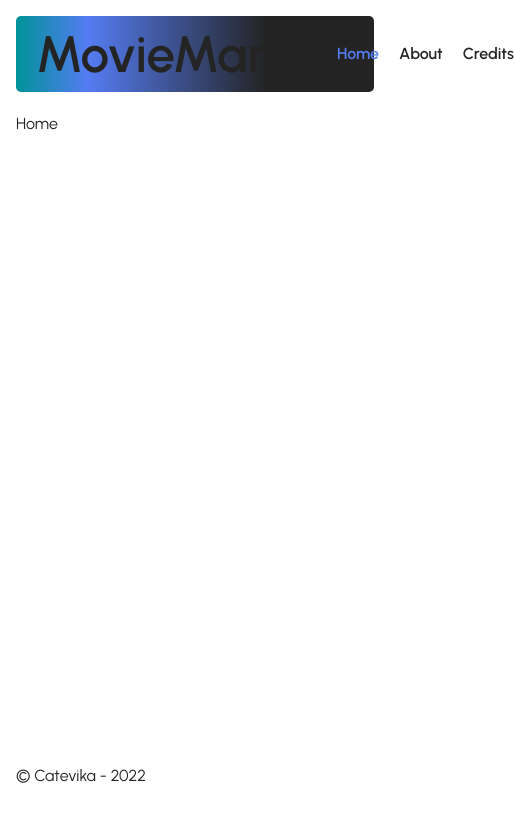
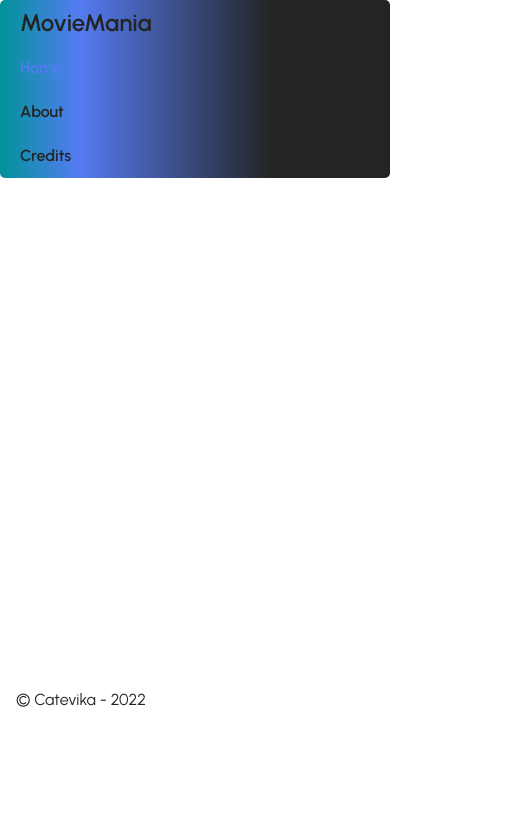
Before and after one commit to Catevika/React_movie-mania, a React (Vite) app: page / in a window 390 px wide. Shown: the top 822 px of the page, 514 px wide, since content can reach past the window. Built offline with nearby package versions, Linux system fonts and the light colour scheme.

Commit message:
Fix Header + add media queries

```diff
--- a/src/components/Header/Header.css
+++ b/src/components/Header/Header.css
@@ -1,4 +1,5 @@
 .header-container {
+  width: 100%;
   margin-bottom: 20px;
 }
 
@@ -8,6 +9,11 @@
 }
 
 .header-container nav {
+  position: fixed;
+  top: 0;
+  left: 0;
+  right: 0;
+  z-index: 20;
   display: flex;
   justify-content: space-evenly;
   align-items: center;
@@ -18,7 +24,20 @@
   background: linear-gradient(90deg, var(--secondary-color) 0%, var(--light-accent-color) 20%, var(--dark-bg) 70%);
 }
 
-.logo-container img {
-  width: 8rem;
-  height: 8rem;
+@media screen and (max-width: 540px) {
+  .header-container h1 {
+    font-size: 1.5rem;
+  }
 }
+
+@media screen and (max-width: 400px) {
+  .header-container nav {
+    display: flex;
+    flex-direction: column;
+    align-items: flex-start;
+  }
+
+  .home-container h1 {
+    margin-right: 0;
+  }
+}
```
